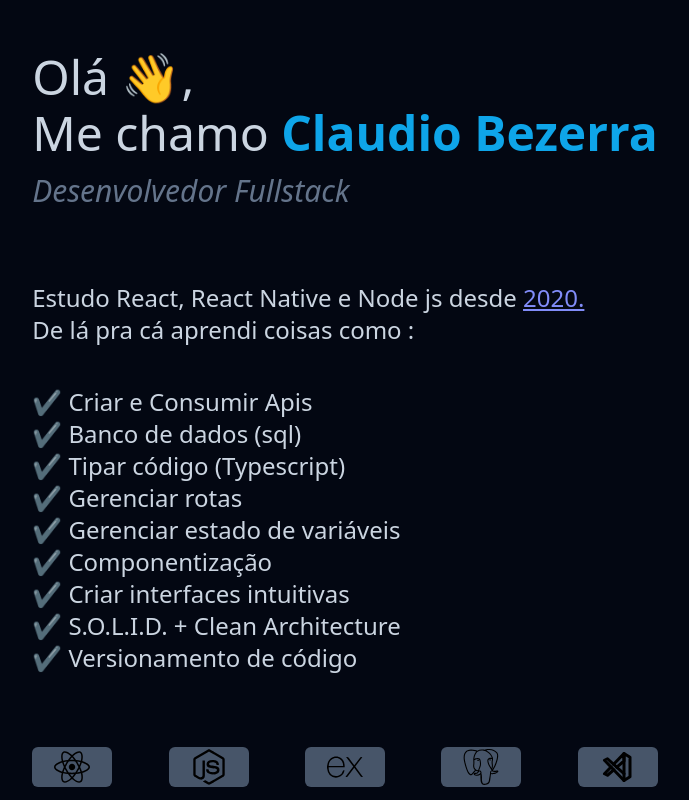
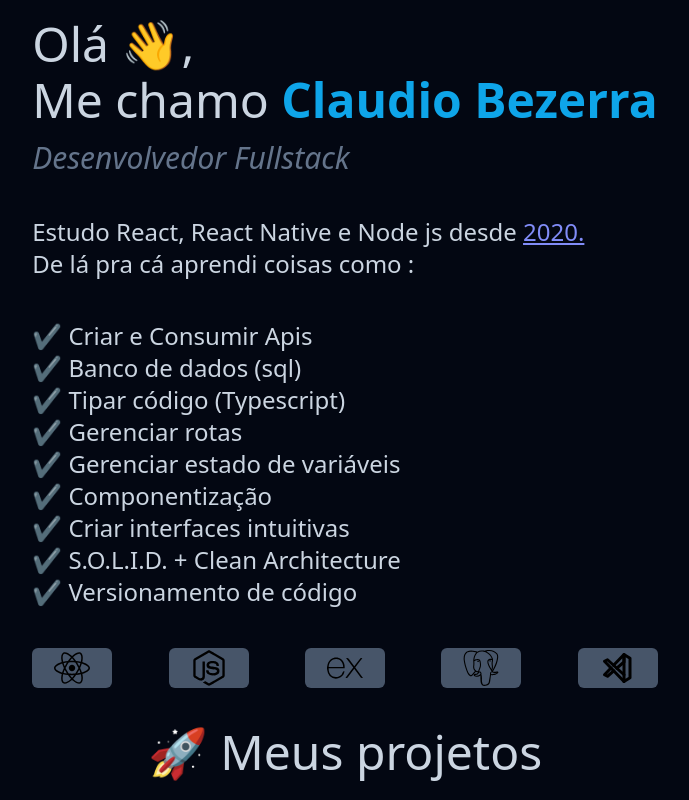
Before and after one commit to ClaudioBzrr/portfolio, a React (Vite) app: page / in a window 1280 px wide. Shown: the top 800 px of the page, without its empty margins (295-984 px from the left). Built offline with nearby package versions, Linux system fonts and the light colour scheme.

Commit message:
✔️ Updated: first arcticle max height

```diff
--- a/src/App.tsx
+++ b/src/App.tsx
@@ -8,7 +8,7 @@ export function App() {
   return (
     <div className="bg-gray-950 max-w-screen min-h-screen flex flex-row items-center justify-center">
       <div className="flex flex-col items-center justify-center mx-10 pt-5">
-        <article className="h-screen flex flex-col justify-evenly">
+        <article className="max-h-screen flex flex-col justify-evenly">
           <section className="presentation">
             <div className="text-slate-300 sm:text-5xl text-2xl">
               <h1 className="w-full text-left">Olá 👋,</h1>
```
